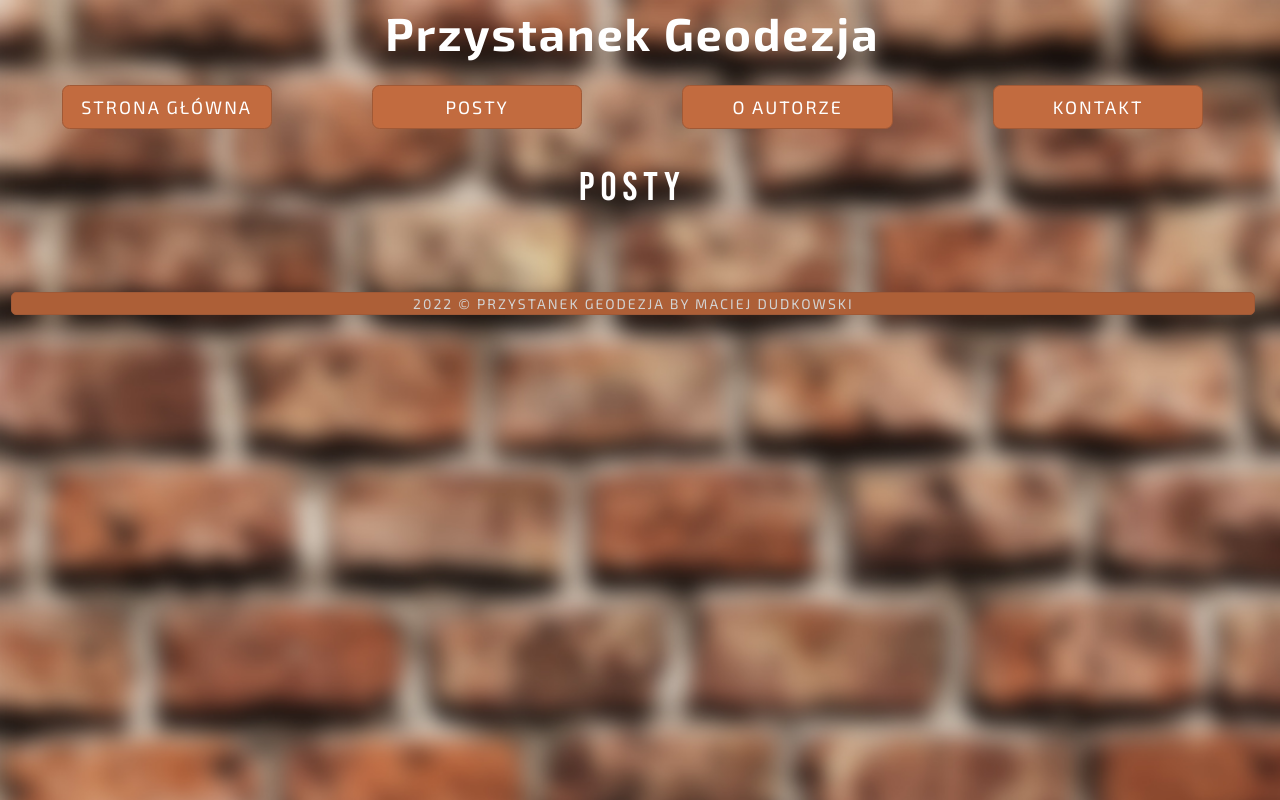
After one commit to dudurol6/p-geo, a PHP site: page /main_files/posty.php in a window 1280 px wide. The commit adds this page. Run offline with PHP 8.4, Linux system fonts and the light colour scheme.

Commit message:
Added icons

```diff
--- a/includes/header.php
+++ b/includes/header.php
@@ -6,7 +6,7 @@
     <meta http-equiv="X-UA-Compatible" content="IE=edge">
     <meta name="viewport" content="width=device-width, initial-scale=1.0, viewport-fit=cover">
     <meta name="apple-mobile-web-app-capable" content="yes"></meta>
-    <meta name="apple-mobile-web-app-status-bar-style" content="black-translucent"></meta>
+    <meta name="apple-mobile-web-app-status-bar-style" content="default"></meta>
     <meta name="author" content="Maciej Dudkowski">
     <title><?php echo title; ?></title>
     <link rel="preconnect" href="https://fonts.googleapis.com">
@@ -15,6 +15,15 @@
     <link href="https://fonts.googleapis.com/css2?family=Roboto+Condensed:ital,wght@0,300;0,400;0,700;1,300;1,400;1,700&display=swap" rel="stylesheet">
     <link href="https://fonts.googleapis.com/css2?family=Exo+2:wght@400;700&display=swap" rel="stylesheet">
     <link href="https://fonts.googleapis.com/css2?family=Caveat:wght@400;700&display=swap" rel="stylesheet">
+	<link rel="apple-touch-icon" sizes="180x180" href="/icons/apple-touch-icon.png">
+	<link rel="icon" type="image/png" sizes="32x32" href="/icons/favicon-32x32.png">
+	<link rel="icon" type="image/png" sizes="16x16" href="/icons/favicon-16x16.png">
+	<link rel="manifest" href="/icons/site.webmanifest">
+	<link rel="mask-icon" href="/icons/safari-pinned-tab.svg" color="#5bbad5">
+	<link rel="shortcut icon" href="/icons/favicon.ico">
+	<meta name="msapplication-TileColor" content="#a05936">
+	<meta name="msapplication-config" content="/icons/browserconfig.xml">
+	<meta name="theme-color" content="#a05936">
 
 
     <link rel="stylesheet" href="../fontello/css/fontello.css">
@@ -31,8 +40,8 @@
                 <a href="strona-glowna.php">
                     <div class="header-nav-item">Strona Główna</div>
                 </a>
-                <a href="#">
-                    <div class="header-nav-item" style="color: #a3a3a3!important;cursor:default;"><strike>Posty</strike></div>
+                <a href="posty.php">
+                    <div class="header-nav-item">Posty</div>
                 </a>
                 <a href="o-autorze.php">
                     <div class="header-nav-item">O autorze</div>
--- /dev/null
+++ b/main_files/posty.php
@@ -0,0 +1,21 @@
+<?php
+
+    define('title', 'PG - Posty');
+    include('../includes/header.php');
+
+?>
+
+<main>
+
+    <div class="main-welcome-text">Posty</div>
+    <div class="main-box">
+
+		<div class="main-elem">
+
+		</div>
+
+    </div>
+
+</main>
+
+<?php include('../includes/footer.php'); ?>
--- a/styles/style.css
+++ b/styles/style.css
@@ -1,6 +1,7 @@
 html{
     min-height: calc(100% + env(safe-area-inset-top));
     background: url('../img/background.jpg');
+	background-color: #a05936;
     background-size: cover;
     padding: env(safe-area-inset-top) env(safe-area-inset-right) env(safe-area-inset-bottom) env(safe-area-inset-left);
 }
```
Also changed, not shown: icons/browserconfig.xml (added, +9 -0 lines), icons/html_code.html (added, +9 -0 lines), needed classes.txt (deleted, +0 -27 lines), icons/android-chrome-192x192.png (added), icons/android-chrome-512x512.png (added), icons/apple-touch-icon.png (added), icons/favicon-16x16.png (added), icons/favicon-32x32.png (added), icons/favicon.ico (added), icons/safari-pinned-tab.svg (added), icons/site.webmanifest (added), 2 other files.
